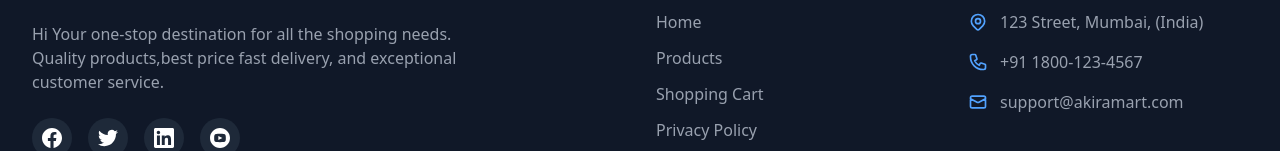
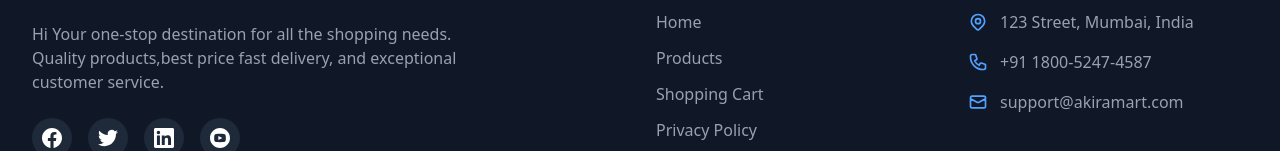
Before and after one commit to rasitha786/mern-aws-ecom, a React (Vite) app in the folder Mernfrontintegratio/: page / in a window 1280 px wide. Shown: the part 538-689 px from the top of the page. Built offline with nearby package versions, Linux system fonts and the light colour scheme; no server answers.

Commit message:
Update App.jsx

```diff
--- a/Mernfrontintegratio/src/App.jsx
+++ b/Mernfrontintegratio/src/App.jsx
@@ -354,13 +354,13 @@ function App() {
                     <path strokeLinecap="round" strokeLinejoin="round" strokeWidth="2" d="M17.657 16.657L13.414 20.9a1.998 1.998 0 01-2.827 0l-4.244-4.243a8 8 0 1111.314 0z" />
                     <path strokeLinecap="round" strokeLinejoin="round" strokeWidth="2" d="M15 11a3 3 0 11-6 0 3 3 0 016 0z" />
                   </svg>
-                  <span className="text-gray-400">123 Street, Mumbai, (India)</span>
+                  <span className="text-gray-400">123 Street, Mumbai, India</span>
                 </li>
                 <li className="flex items-center">
                   <svg className="w-5 h-5 text-blue-400 mr-3" fill="none" stroke="currentColor" viewBox="0 0 24 24">
                     <path strokeLinecap="round" strokeLinejoin="round" strokeWidth="2" d="M3 5a2 2 0 012-2h3.28a1 1 0 01.948.684l1.498 4.493a1 1 0 01-.502 1.21l-2.257 1.13a11.042 11.042 0 005.516 5.516l1.13-2.257a1 1 0 011.21-.502l4.493 1.498a1 1 0 01.684.949V19a2 2 0 01-2 2h-1C9.716 21 3 14.284 3 6V5z" />
                   </svg>
-                  <span className="text-gray-400">+91 1800-123-4567</span>
+                  <span className="text-gray-400">+91 1800-5247-4587</span>
                 </li>
                 <li className="flex items-center">
                   <svg className="w-5 h-5 text-blue-400 mr-3" fill="none" stroke="currentColor" viewBox="0 0 24 24">
```
